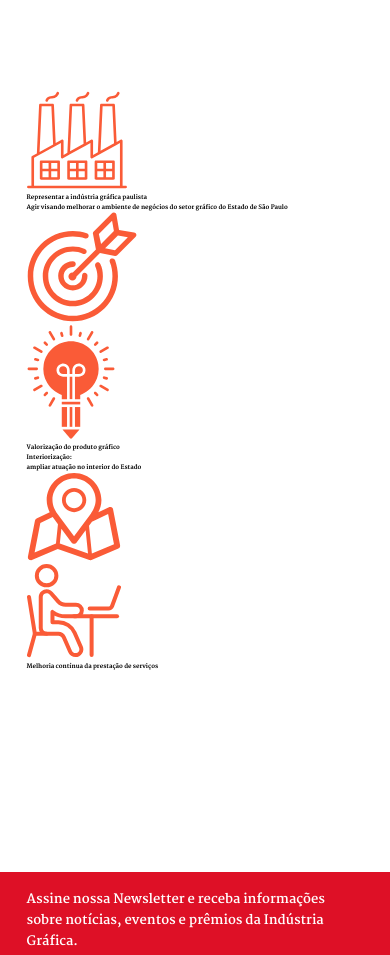
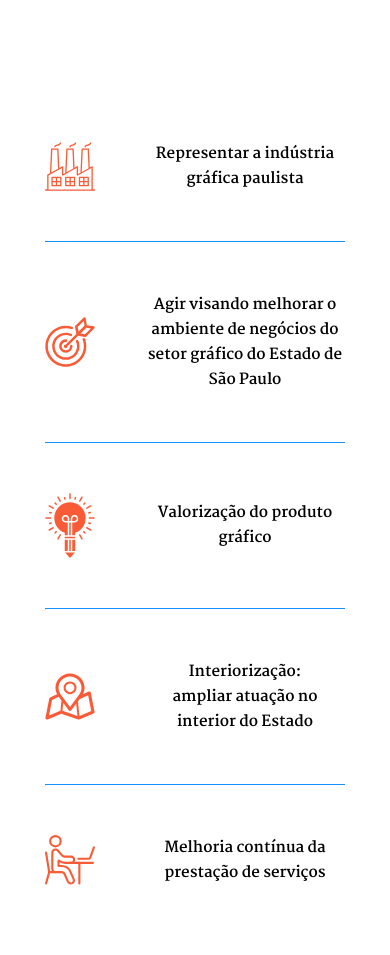
Before and after one commit to Lucas040201/singraf, a plain HTML site: page missao-objetivos.html in a window 390 px wide. Shown: the part 676-1631 px from the top of the page. Drawn offline with Linux system fonts and the light colour scheme.

Commit message:
página missao objetivos - mobile

```diff
--- a/css/pages/missao-objetivos.css
+++ b/css/pages/missao-objetivos.css
@@ -56,4 +56,29 @@
     .frame-conteudo-mobile {
         display: block;
     }
+
+    .frame-box {
+        display: flex;
+        justify-content: space-between;
+        align-items: center;
+        max-width: 300px;
+        margin: 0 auto;
+
+        padding: 50px 0;
+    }
+
+    .frame-box:not(:last-of-type) {
+        border-bottom: 1px solid #1890FF;
+    }
+
+    .frame-box img {
+        max-width: 50px;
+    }
+
+    .frame-box p {
+        max-width: 200px;
+        text-align: center;
+        font-weight: 700;
+        font-size: 15px;
+    }
 }
--- a/missao-objetivos.html
+++ b/missao-objetivos.html
@@ -119,25 +119,25 @@
       <div class="wrapper">
           <img class="frame-conteudo" src="/images/missao-objetivos/frame.svg" alt="">
           <div class="frame-conteudo-mobile">
-            <article class="frame-1">
+            <article class="frame-box">
               <img src="/images/missao-objetivos/industria.svg" alt="">
               <p>Representar a indústria gráfica paulista</p>
             </article>
-            <article class="frame-2">
+            <article class="frame-box">
+              <img src="/images/missao-objetivos/alvo.svg" alt="">
               <p>Agir visando melhorar o ambiente de negócios do setor gráfico do Estado de São Paulo</p>
-              <img src="/images/missao-objetivos/alvo.svg" alt="">
             </article>
-            <article class="frame-3">
+            <article class="frame-box">
               <img src="/images/missao-objetivos/idea.svg" alt="">
               <p>Valorização do produto gráfico</p>
             </article>
-            <article class="frame-4">
+            <article class="frame-box">
+              <img src="/images/missao-objetivos/mapa.svg" alt="">
               <p>Interiorização:
                 <br>
                 ampliar atuação no interior do Estado</p>
-              <img src="/images/missao-objetivos/mapa.svg" alt="">
             </article>
-            <article class="frame-5">
+            <article class="frame-box">
               <img src="/images/missao-objetivos/pessoa.svg" alt="">
               <p>Melhoria contínua  da prestação de serviços</p>
             </article>
```
